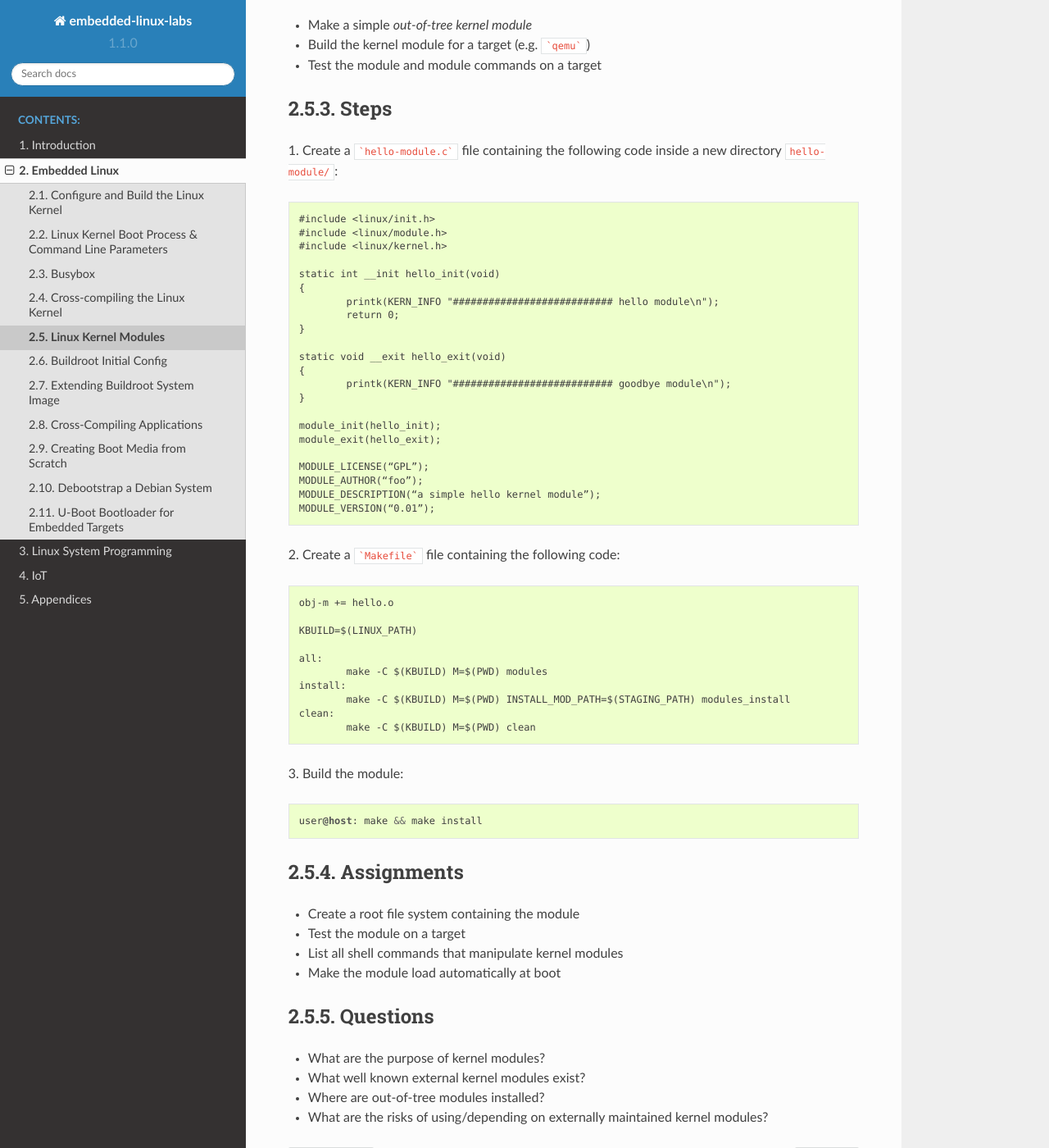
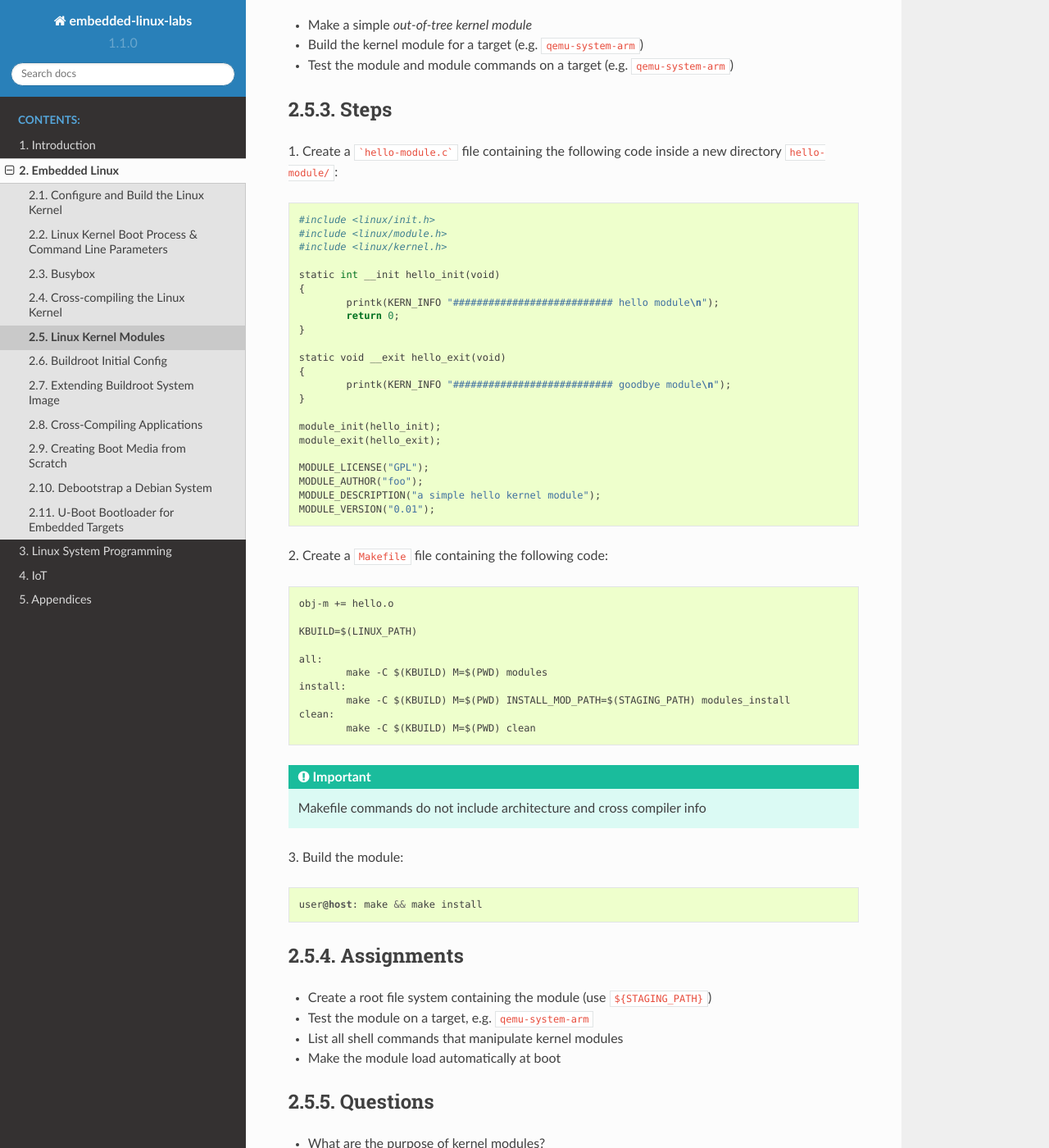
Before and after one commit to pmariman/embedded-linux-labs, a Sphinx documentation site: the page built from docs/source/lab-kernel-04.rst, in a window 1280 px wide and 1400 px high, scrolled down 397 px. Shown: the whole window at 82% size. Built offline with Sphinx 7.4.7 and the Read the Docs theme 2.0.0, drawn with Linux system fonts in a browser that asks for light colours.

Commit message:
update kernel lab 4

````diff
--- a/docs/source/lab-kernel-04.rst
+++ b/docs/source/lab-kernel-04.rst
@@ -17,8 +17,8 @@ Goals
 -----
 
 * Make a simple *out-of-tree kernel module*
-* Build the kernel module for a target (e.g. ```qemu```)
-* Test the module and module commands on a target
+* Build the kernel module for a target (e.g. ``qemu-system-arm``)
+* Test the module and module commands on a target (e.g. ``qemu-system-arm``)
 
 
 Steps
@@ -45,13 +45,13 @@ Steps
         module_init(hello_init);
         module_exit(hello_exit);
 
-        MODULE_LICENSE(“GPL”);
-        MODULE_AUTHOR(“foo”);
-        MODULE_DESCRIPTION(“a simple hello kernel module”);
-        MODULE_VERSION(“0.01”);
+        MODULE_LICENSE("GPL");
+        MODULE_AUTHOR("foo");
+        MODULE_DESCRIPTION("a simple hello kernel module");
+        MODULE_VERSION("0.01");
 
 
-2. Create a ```Makefile``` file containing the following code:
+2. Create a ``Makefile`` file containing the following code:
 ::
 
         obj-m += hello.o
@@ -66,6 +66,10 @@ Steps
                 make -C $(KBUILD) M=$(PWD) clean
 
 
+.. important::
+   Makefile commands do not include architecture and cross compiler info
+
+
 3. Build the module:
 ::
 
@@ -76,8 +80,8 @@ Steps
 Assignments
 -----------
 
-* Create a root file system containing the module
-* Test the module on a target
+* Create a root file system containing the module (use ``${STAGING_PATH}``)
+* Test the module on a target, e.g. ``qemu-system-arm``
 * List all shell commands that manipulate kernel modules
 * Make the module load automatically at boot
 
````
